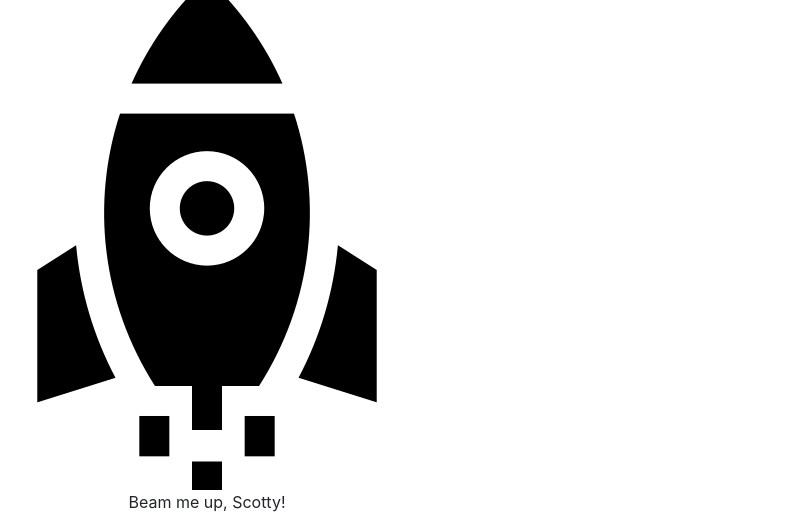
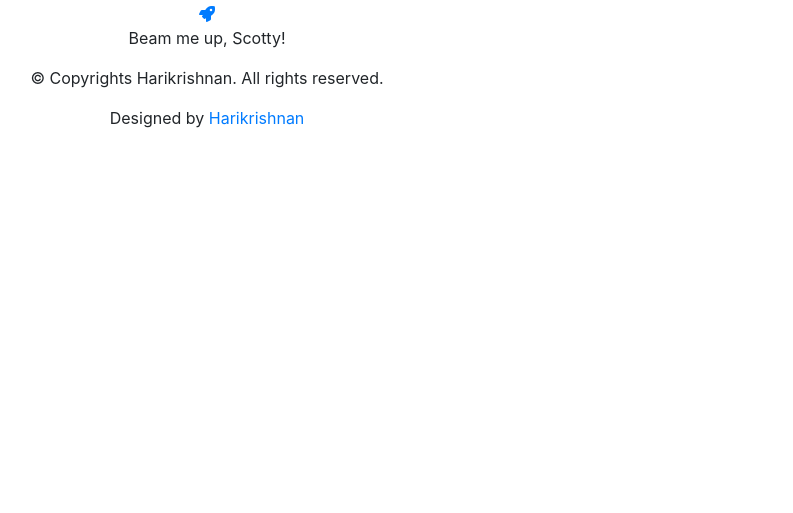
Before and after one commit to thefitbea/harikrishnan, a plain HTML site: page index.html in a window 1280 px wide. Shown: the part 9187-9700 px from the top of the page, without its empty margins (433-1226 px from the left). After the commit the page ends 9317 px from the top, so only its background shows below. Drawn offline with nearby package versions, Linux system fonts and the light colour scheme; files whose address does not match are found by name; a web font is replaced by a local one.

Commit message:
Fix of last commit blunder

```diff
--- a/index.html
+++ b/index.html
@@ -226,6 +226,7 @@
                 </div></h6>
                 <ul class="custom-ul">
                   <li class="softskill glow">Teamwork</li>
+                  <li class="softskill glow">Bilingual</li>
                   <li class="softskill glow">Creativity</li>
                   <li class="softskill glow">Leadership</li>
                   <li class="softskill glow">Communication</li>
@@ -466,7 +467,8 @@
         </ul>
         <div class="page-scroll">
             <a id="to-top" class="page-scroll" href="#page-top">
-                <img id="rocket" src="assets/img/rocket.png" />
+              <i id="rocket" class="fas fa-rocket scotty"></i>
+                <!-- <img id="rocket" class="glow" src="assets/img/rocket.png" /> -->
             </a>
             <p id="to-top-copy">Beam me up, Scotty!</p>
         </div>
```
